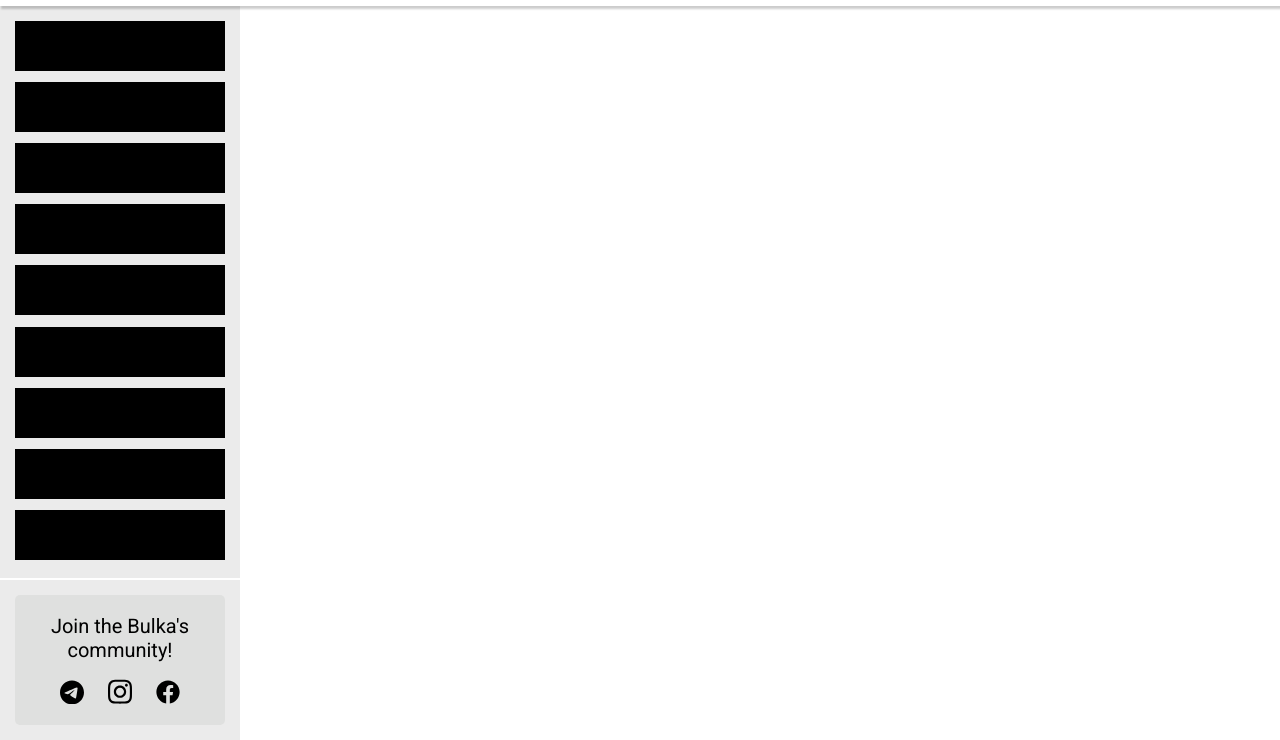
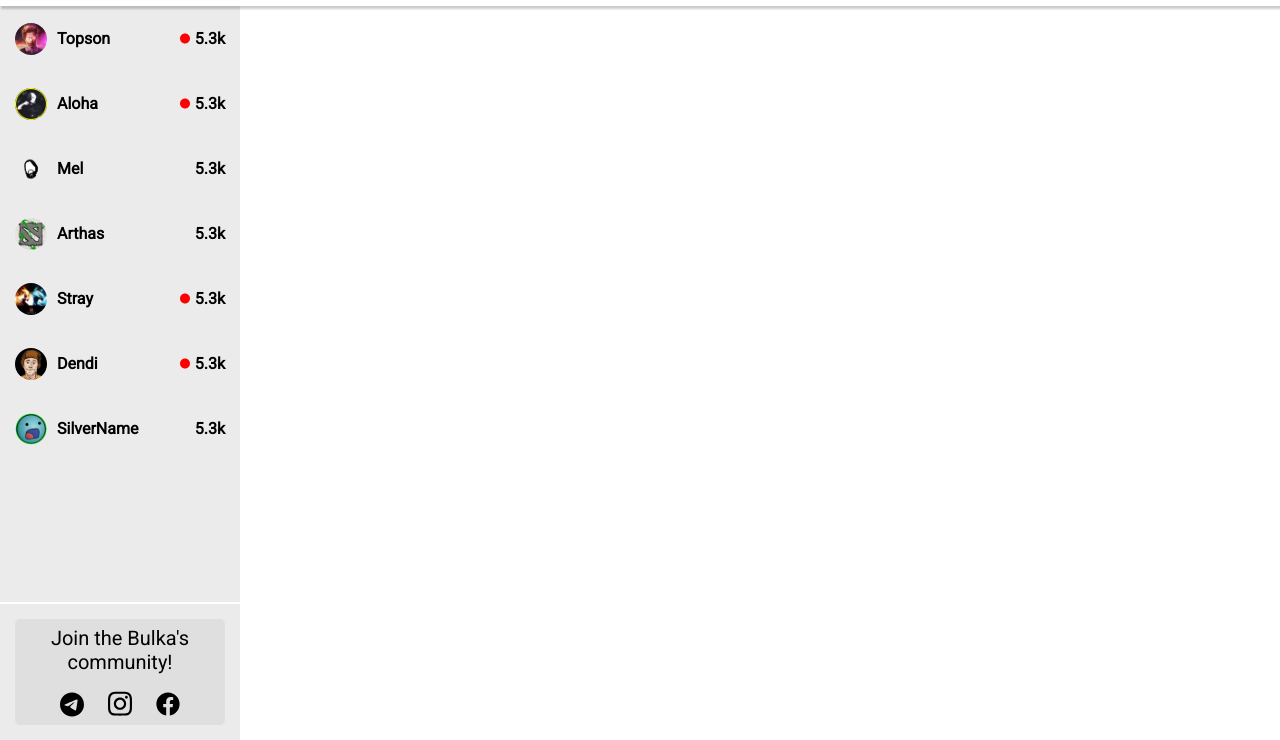
Before and after one commit to igoranuch/bulka-tv, a plain HTML site: page index.html in a window 1280 px wide. Shown: the part 60-800 px from the top of the page. Drawn offline with nearby package versions, Linux system fonts and the light colour scheme.

Commit message:
Finish sidebar

```diff
--- a/aside.css
+++ b/aside.css
@@ -11,13 +11,12 @@ aside {
 .users-list {
   display: flex;
   flex-wrap: wrap;
-  flex-direction: row;
+  align-content: flex-start;
   overflow: auto;
-  gap: 0.5rem;
-  height: calc(100% - 162px);
+  height: 100%;
   width: 100%;
   background: #ebebeb;
-  padding: 15px;
+  font-weight: bold;
 }
 
 .users-list::-webkit-scrollbar {
@@ -26,9 +25,54 @@ aside {
 
 .user-block {
   display: flex;
-  height: 50px;
+  height: 65px;
+  padding: 15px;
   width: 100%;
-  background: black;
+  justify-content: center;
+  align-items: center;
+}
+
+.user-block:hover {
+  cursor: pointer;
+  background-color: #dfdfdf;
+}
+
+.avatar {
+  display: flex;
+}
+
+.avatar > img {
+  width: 32px;
+  border-radius: 100%;
+}
+
+.user-info {
+  display: flex;
+  align-items: center;
+  width: 100%;
+  padding-left: 10px;
+}
+
+.username > span:hover {
+  color: blue;
+}
+
+.username {
+  width: 100px;
+  padding-right: 10px;
+  flex: 1;
+  white-space: nowrap;
+  overflow: hidden;
+  text-overflow: ellipsis;
+}
+
+.viewers-block {
+  display: flex;
+  gap: 5px;
+}
+
+.viewers-block img {
+  width: 10px;
 }
 
 .contact-block {
@@ -45,7 +89,7 @@ aside {
   align-items: center;
   width: 100%;
   height: 100%;
-  background: #dfe0df;
+  background: #dfdfdf;
   border-radius: 5px;
   gap: 1rem;
 }
--- a/index.html
+++ b/index.html
@@ -5,11 +5,13 @@
     <meta charset="UTF-8">
     <meta http-equiv="X-UA-Compatible" content="IE=edge">
     <meta name="viewport" content="width=device-width, initial-scale=1.0">
+    <link rel="stylesheet" href="https://cdnjs.cloudflare.com/ajax/libs/animate.css/4.1.1/animate.min.css" />
     <link rel="stylesheet" href="common.css">
-    <link rel="stylesheet" href="content.css">
     <link rel="stylesheet" href="modal.css">
     <link rel="stylesheet" href="header.css">
     <link rel="stylesheet" href="aside.css">
+    <link rel="stylesheet" href="media.css">
+    <link rel="stylesheet" href="content.css">
     <link rel="preconnect" href="https://fonts.googleapis.com">
     <link rel="preconnect" href="https://fonts.gstatic.com" crossorigin>
     <link href="https://fonts.googleapis.com/css2?family=Roboto&display=swap" rel="stylesheet">
@@ -18,10 +20,12 @@
 
 <body>
     <header>
+
         <div class="logo-container">
             <img src="/images/logo.svg" id="logo-cat">
             <span>Bulka TV</span>
         </div>
+
         <div class="search-container">
             <input type="search" placeholder="Search">
             <div id="search-btn-container">
@@ -38,20 +42,24 @@
                 <path
                     d="M256 32V51.2C329 66.03 384 130.6 384 208V226.8C384 273.9 401.3 319.2 432.5 354.4L439.9 362.7C448.3 372.2 450.4 385.6 445.2 397.1C440 408.6 428.6 416 416 416H32C19.4 416 7.971 408.6 2.809 397.1C-2.353 385.6-.2883 372.2 8.084 362.7L15.5 354.4C46.74 319.2 64 273.9 64 226.8V208C64 130.6 118.1 66.03 192 51.2V32C192 14.33 206.3 0 224 0C241.7 0 256 14.33 256 32H256zM224 512C207 512 190.7 505.3 178.7 493.3C166.7 481.3 160 464.1 160 448H288C288 464.1 281.3 481.3 269.3 493.3C257.3 505.3 240.1 512 224 512z" />
             </svg>
+
             <div id="cat-paw-container">
                 <svg id="cat-paw" xmlns="http://www.w3.org/2000/svg" viewBox="0 0 512 512">
                     <path
                         d="M256 224c-79.37 0-191.1 122.7-191.1 200.2C64.02 459.1 90.76 480 135.8 480C184.6 480 216.9 454.9 256 454.9C295.5 454.9 327.9 480 376.2 480c44.1 0 71.74-20.88 71.74-55.75C447.1 346.8 335.4 224 256 224zM108.8 211.4c-10.37-34.62-42.5-57.12-71.62-50.12S-7.104 202 3.27 236.6C13.64 271.3 45.77 293.8 74.89 286.8S119.1 246 108.8 211.4zM193.5 190.6c30.87-8.125 46.37-49.1 34.5-93.37s-46.5-71.1-77.49-63.87c-30.87 8.125-46.37 49.1-34.5 93.37C127.9 170.1 162.5 198.8 193.5 190.6zM474.9 161.3c-29.12-6.1-61.25 15.5-71.62 50.12c-10.37 34.63 4.75 68.37 33.87 75.37c29.12 6.1 61.12-15.5 71.62-50.12C519.1 202 503.1 168.3 474.9 161.3zM318.5 190.6c30.1 8.125 65.62-20.5 77.49-63.87c11.87-43.37-3.625-85.25-34.5-93.37c-30.1-8.125-65.62 20.5-77.49 63.87C272.1 140.6 287.6 182.5 318.5 190.6z" />
                 </svg>
+
                 <div class="menu-container">
                     <div class="category">
                         <img src="/images/profile.svg">
                         <span>Profile</span>
                     </div>
+
                     <div class="category">
                         <img src="/images/setings.svg">
                         <span>Settings</span>
                     </div>
+
                     <div class="category log-out">
                         <img src="/images/logout.svg">
                         <span>Log Out</span>
@@ -63,54 +71,103 @@
 
     <aside>
         <div class="users-list">
-            <div class="user-block">
+            <div class="user-block user-block1">
+                <div class="avatar">
+                    <img src="/images/avatars/topson.png">
+                </div>
                 <div class="user-info">
-
+                    <div class="username">
+                        <span>Topson</span>
+                    </div>
+                    <div class="viewers-block">
+                        <img src="/images/Location_dot_red.svg">
+                        <p>5.3k</p>
+                    </div>
                 </div>
             </div>
             <div class="user-block">
+                <div class="avatar">
+                    <img src="/images/avatars/aloha.png">
+                </div>
                 <div class="user-info">
-
+                    <div class="username">
+                        <span>Aloha</span>
+                    </div>
+                    <div class="viewers-block">
+                        <img src="/images/Location_dot_red.svg">
+                        <p>5.3k</p>
+                    </div>
                 </div>
             </div>
             <div class="user-block">
+                <div class="avatar">
+                    <img src="/images/avatars/mel.png">
+                </div>
                 <div class="user-info">
-
+                    <div class="username">
+                        <span>Mel</span>
+                    </div>
+                    <div class="viewers-block">
+                        <p>5.3k</p>
+                    </div>
                 </div>
             </div>
             <div class="user-block">
+                <div class="avatar">
+                    <img src="/images/avatars/dota.png">
+                </div>
                 <div class="user-info">
-
+                    <div class="username">
+                        <span>Arthas</span>
+                    </div>
+                    <div class="viewers-block">
+                        <p>5.3k</p>
+                    </div>
                 </div>
             </div>
             <div class="user-block">
+                <div class="avatar">
+                    <img src="/images/avatars/stray.jpeg">
+                </div>
                 <div class="user-info">
-
+                    <div class="username">
+                        <span>Stray</span>
+                    </div>
+                    <div class="viewers-block">
+                        <img src="/images/Location_dot_red.svg">
+                        <p>5.3k</p>
+                    </div>
+                </div>
+            </div>
+            <div class="user-block corrected">
+                <div class="avatar">
+                    <img src="/images/avatars/dendi.png">
+                </div>
+                <div class="user-info">
+                    <div class="username">
+                        <span>Dendi</span>
+                    </div>
+                    <div class="viewers-block">
+                        <img src="/images/Location_dot_red.svg">
+                        <p>5.3k</p>
+                    </div>
                 </div>
             </div>
             <div class="user-block">
+                <div class="avatar">
+                    <img src="/images/avatars/silverbuba.png">
+                </div>
                 <div class="user-info">
-
+                    <div class="username">
+                        <span>SilverName</span>
+                    </div>
+                    <div class="viewers-block">
+                        <p>5.3k</p>
+                    </div>
                 </div>
             </div>
-            <div class="user-block">
-                <div class="user-info">
+        </div>
 
-                </div>
-            </div>
-            <div class="user-block">
-                <div class="user-info">
-
-                </div>
-            </div>
-            <div class="user-block">
-                <div class="user-info">
-
-                </div>
-            </div>
-
-
-        </div>
         <div class="contact-block">
             <div class="contact-inner">
                 <p>Join the Bulka's community!</p>
@@ -133,7 +190,9 @@
     </aside>
 
     <div class="content">
+
     </div>
+
 </body>
 
 </html>
--- /dev/null
+++ b/media.css
@@ -0,0 +1,13 @@
+@media (max-width: 1200px) {
+  .contact-block {
+    display: none;
+  }
+
+  .user-info {
+    display: none;
+  }
+
+  aside {
+    width: 50px;
+  }
+}
```
Also changed, not shown: images/Location_dot_red.svg (added), images/avatars/aloha.png (added), images/avatars/dendi.png (added), images/avatars/dota.png (added), images/avatars/mel.png (added), images/avatars/silverbuba.png (added), images/avatars/stray.jpeg (added), images/avatars/topson.png (added).
